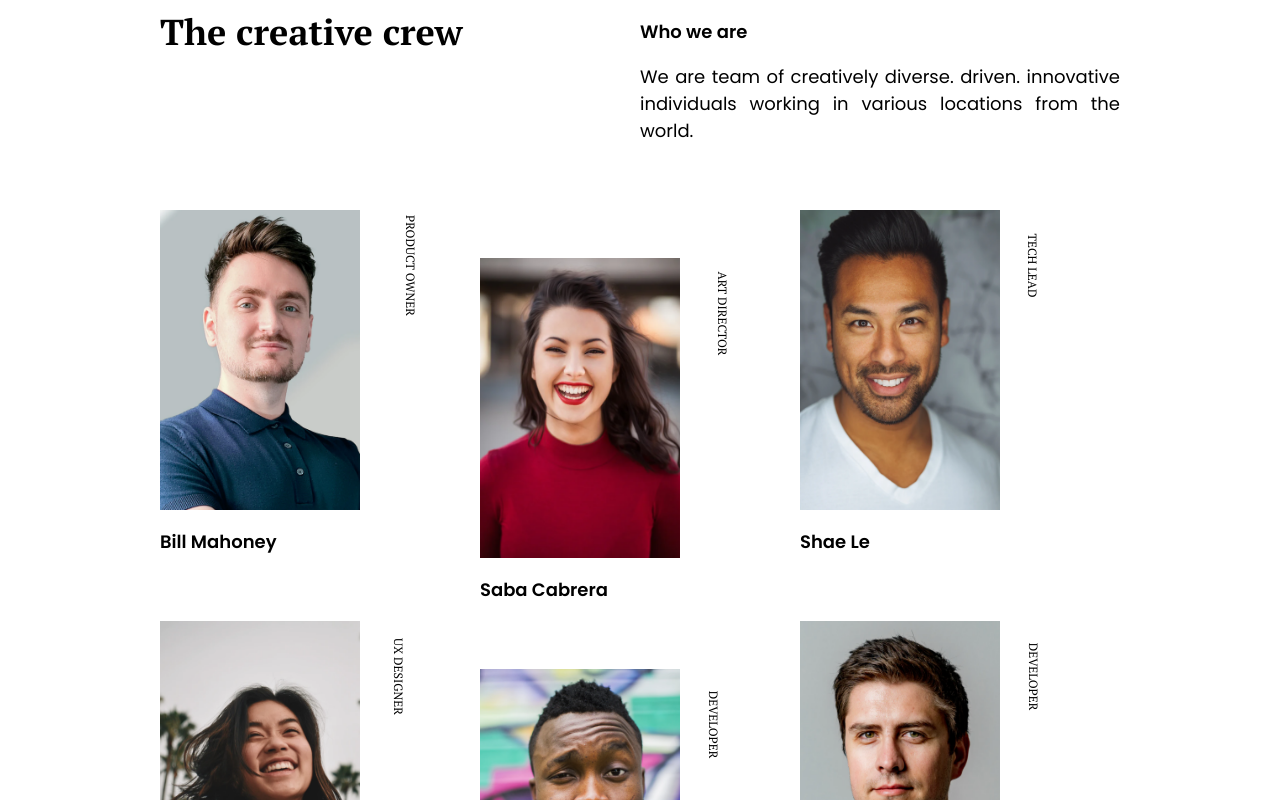
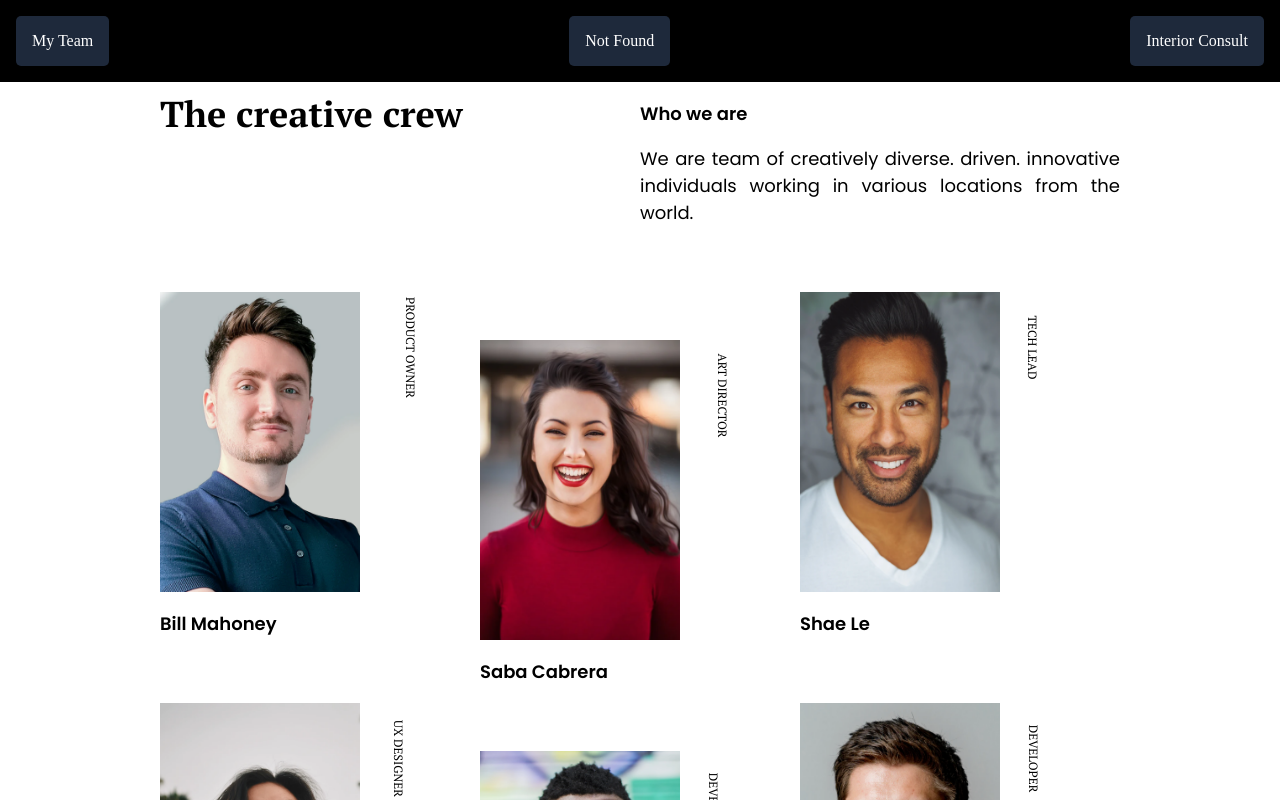
Before and after one commit to brindashree/dev-challenges, a React (Create React App) app: page /my-team in a window 1280 px wide. Shown: the top 800 px of the page. Built offline with nearby package versions, Linux system fonts and the light colour scheme.

Commit message:
top nav added

```diff
--- /dev/null
+++ b/src/Nav/Nav.js
@@ -0,0 +1,35 @@
+import styled from "styled-components";
+import { colors } from "../themes/styles";
+import { Link } from "react-router-dom";
+
+const NavConatiner = styled.div`
+	background-color: ${colors.black};
+	color: ${colors.white};
+	padding: 1rem;
+	font-size: 1rem;
+	font-weight: 500;
+	display: flex;
+	justify-content: space-between;
+	a {
+		text-decoration: none;
+		color: ${colors.white};
+		padding: 1rem;
+		background-color: #1e293b;
+		border-radius: 5px;
+	}
+	@media only screen and (max-width: 400px) {
+		display: none;
+	}
+`;
+
+const Nav = () => {
+	return (
+		<NavConatiner>
+			<Link to="/my-team">My Team</Link>
+			<Link to="/">Not Found</Link>
+			<Link to="/interior-consult">Interior Consult</Link>
+		</NavConatiner>
+	);
+};
+
+export default Nav;
--- a/src/challengeOne/NotFound.js
+++ b/src/challengeOne/NotFound.js
@@ -1,6 +1,7 @@
 import styled from "styled-components";
 import { colors } from "../themes/styles";
 import scarecrow from "../images/Scarecrow.png";
+import Nav from "../Nav/Nav";
 
 const MainContainer = styled.div`
 	background-color: ${colors.white};
@@ -85,6 +86,7 @@ const CTA = styled.button`
 const NotFound = () => {
 	return (
 		<MainContainer>
+			<Nav />
 			<TopNav>
 				<StyledLogo>404 Not Found</StyledLogo>
 				<MainBody>
--- a/src/challengeThree/InteriorConsultant.js
+++ b/src/challengeThree/InteriorConsultant.js
@@ -1,21 +1,21 @@
-//import { useState } from "react";
 import styled from "styled-components";
 import { colors } from "../themes/styles";
 import room from "../images/room.png";
 import designer from "../images/designer.png";
+import Nav from "../Nav/Nav";
 
 const Container = styled.div`
 	background-color: ${colors.primaryBlack};
 	color: ${colors.white};
 	margin: 0;
-	min-height: 100vh;
+	min-height: 110vh;
 	position: relative;
 	@media only screen and (max-width: 400px) {
 		width: 100%;
 		height: 100%;
 	}
 `;
-const Nav = styled.div`
+const NavContainer = styled.div`
 	display: flex;
 	justify-content: space-between;
 	padding: 2.5rem 5rem;
@@ -179,7 +179,8 @@ const Footer = styled.p`
 const InteriorConsultant = () => {
 	return (
 		<Container>
-			<Nav>
+			<Nav />
+			<NavContainer>
 				<Logo>This Interior</Logo>
 				<NavItemConatiner>
 					<NavItem active>Home</NavItem>
@@ -187,7 +188,7 @@ const InteriorConsultant = () => {
 					<NavItem>About</NavItem>
 					<NavItem>Contact</NavItem>
 				</NavItemConatiner>
-			</Nav>
+			</NavContainer>
 			<Content>
 				<Company>
 					<CompanyName>Modern interior</CompanyName>
--- a/src/challengeTwo/MyTeam.js
+++ b/src/challengeTwo/MyTeam.js
@@ -5,6 +5,7 @@ import photoThree from "../images/photo3.png";
 import photoFour from "../images/photo4.png";
 import photoFive from "../images/photo5.png";
 import photoSix from "../images/photo6.png";
+import Nav from "../Nav/Nav";
 import { colors } from "../themes/styles";
 
 const Container = styled.div`
@@ -149,6 +150,8 @@ const MyTeam = () => {
 		);
 	};
 	return (
+		<>
+			<Nav />
 			<Container>
 				<HeroContainer>
 					<div>
@@ -167,6 +170,7 @@ const MyTeam = () => {
 				</TeamContainer>
 				<Footer>created by Brindashree C B - devChallenges.io</Footer>
 			</Container>
+		</>
 	);
 };
 
```
Lines whose indentation alone changed are shown as unchanged.
